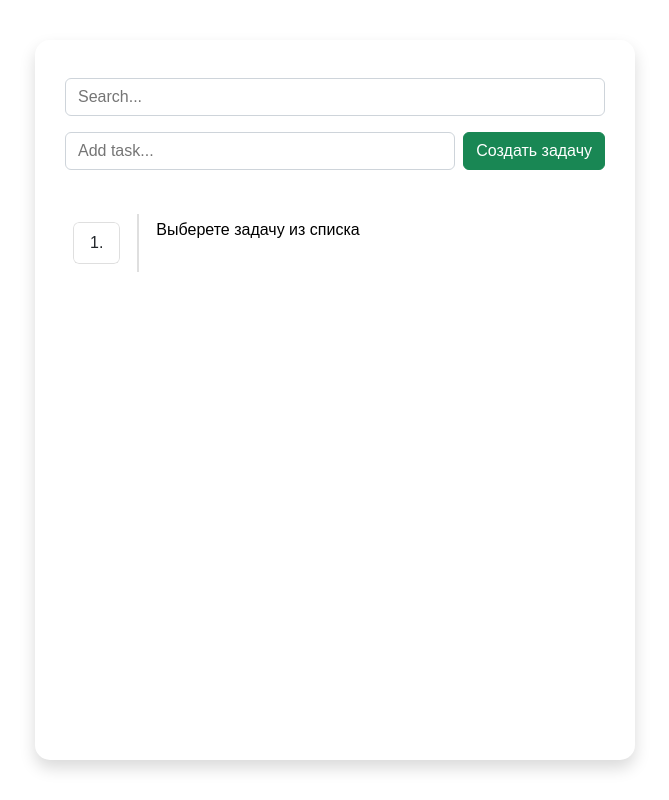
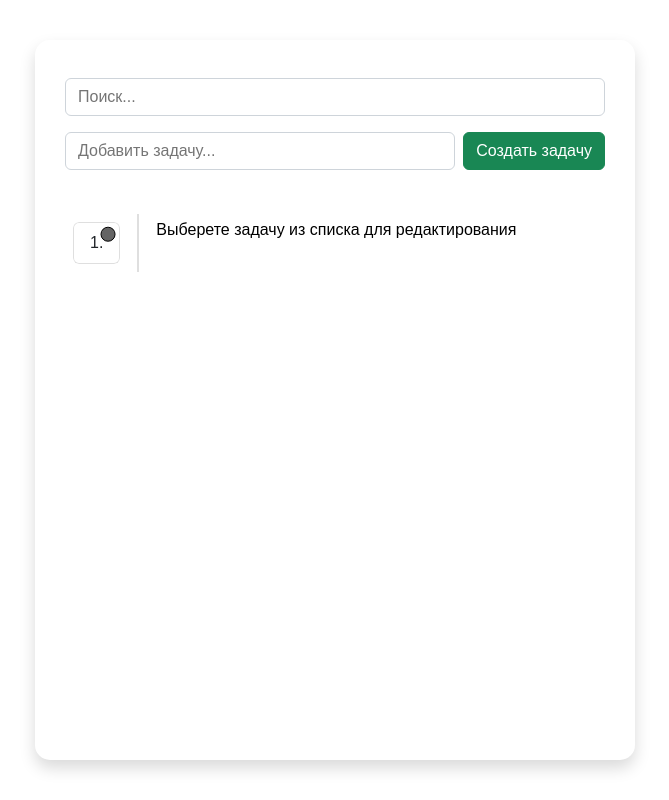
Before and after one commit to Canoist/todo-list, a React (Create React App) app: page / in a window 1280 px wide. Both pictures are taken after a click on the button "Создать задачу". Shown: the whole page, without its empty margins (305-974 px from the left). Built offline with nearby package versions, Linux system fonts and the light colour scheme.

Commit message:
Final realization

```diff
--- a/src/App.css
+++ b/src/App.css
@@ -300,6 +300,52 @@ textarea {
 
 .flex-end {
     display: flex;
-    justify-content: end;
+    justify-content: flex-end;
     align-items: center;
 }
+
+.form-select {
+    display: block;
+    width: 100%;
+    padding: 0.375rem 2.25rem 0.375rem 0.75rem;
+    font-size: 1rem;
+    font-weight: 400;
+    line-height: 1.5;
+    border: 1px solid #ced4da;
+    border-radius: 0.375rem;
+    transition: border-color 0.15s ease-in-out, box-shadow 0.15s ease-in-out;
+    margin: 0.5rem 0;
+}
+
+.badge {
+    position: absolute;
+    padding: 0.4rem;
+    border-radius: 50%;
+    top: 50%;
+    left: 100%;
+    border: black 1px solid;
+    transform: translate(-125%, -110%);
+    z-index: 80;
+}
+
+.badge-wait {
+    background-color: rgb(100, 100, 100);
+}
+.badge-at-work {
+    background-color: rgb(103, 199, 199);
+}
+.badge-done {
+    background-color: limegreen;
+}
+
+.hidden-badge {
+    position: absolute;
+    width: 1px;
+    height: 1px;
+    padding: 0;
+    margin: -1px;
+    overflow: hidden;
+    clip: rect(0, 0, 0, 0);
+    white-space: nowrap;
+    border: 0;
+}
--- a/src/App.js
+++ b/src/App.js
@@ -87,7 +87,7 @@ function App() {
                     <input
                         type="text"
                         className="form-control"
-                        placeholder="Search..."
+                        placeholder="Поиск..."
                         onChange={handleSearch}
                         value={inputValue}
                     />
@@ -144,7 +144,7 @@ function App() {
                         ) : (
                             !!data.length && (
                                 <p style={{ margin: "0.5rem" }}>
-                                    Выберете задачу из списка
+                                    Выберете задачу из списка для редактирования
                                 </p>
                             )
                         )}
--- a/src/components/taskDesc.jsx
+++ b/src/components/taskDesc.jsx
@@ -31,7 +31,7 @@ const TaskDesc = ({ currentTask, onChange, onDelete }) => {
 
     return (
         <form
-            style={{ margin: "0.5rem", flex: "1 1 auto" }}
+            style={{ margin: "0.5rem", flex: "1 1 auto", userSelect: "none" }}
             onSubmit={handleSubmit}>
             <label htmlFor="taskName" className="form-label">
                 Название задачи
@@ -46,8 +46,12 @@ const TaskDesc = ({ currentTask, onChange, onDelete }) => {
                 rows={3}
                 style={{ width: "100%" }}
             />
+            <label htmlFor="selector" className="form-label">
+                Статус
+            </label>
             <select
-                className="select"
+                id="selector"
+                className="form-select"
                 value={status}
                 onChange={({ target }) => {
                     setStatus(target.value);
--- a/src/components/taskList.jsx
+++ b/src/components/taskList.jsx
@@ -20,15 +20,17 @@ const TaskList = ({ currentTask, taskList, setCurrent }) => {
                         onClick={handleClick}>
                         <span
                             className={
-                                "badge " + currentTask?.status === "wait"
+                                "badge " +
+                                (task.status === "wait"
                                     ? "badge-wait"
-                                    : currentTask?.status === "atWork"
+                                    : task.status === "atWork"
                                     ? "badge-at-work"
-                                    : currentTask?.status === "done"
+                                    : task.status === "done"
                                     ? "badge-done"
-                                    : ""
-                            }
-                        />
+                                    : "")
+                            }>
+                            <span className="hidden-badge">Hidden</span>
+                        </span>
                         {task.name}
                     </li>
                 ))}
--- a/src/components/ui/addTask.jsx
+++ b/src/components/ui/addTask.jsx
@@ -20,7 +20,7 @@ const AddTask = ({ onAdd }) => {
                 <input
                     type="text"
                     className="form-control"
-                    placeholder="Add task..."
+                    placeholder="Добавить задачу..."
                     onChange={handleChange}
                     value={inputValue}
                     aria-describedby="button-addon2"
```
Also changed, not shown: 1 other file (tests, documents, lock files or other folders).
